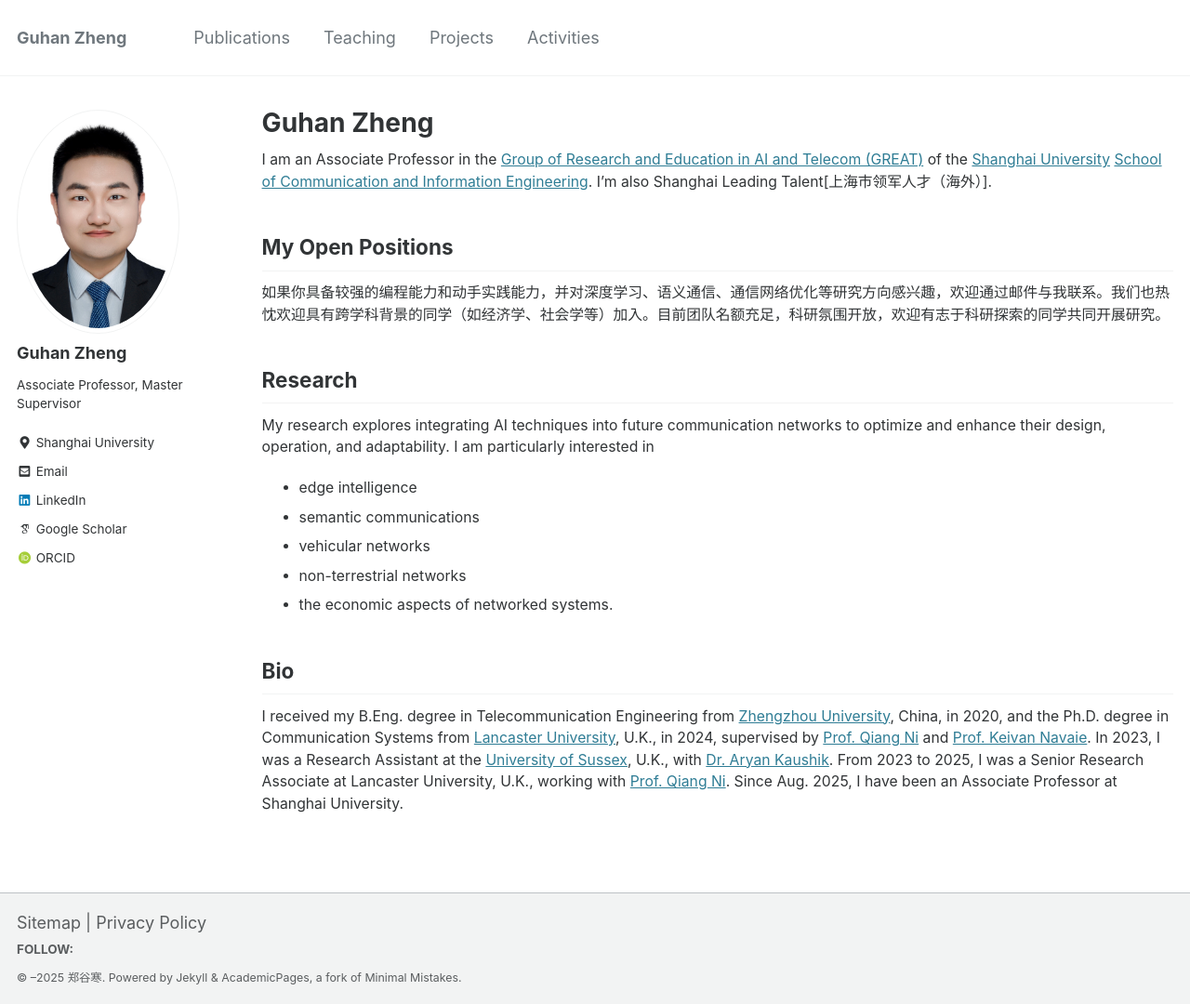
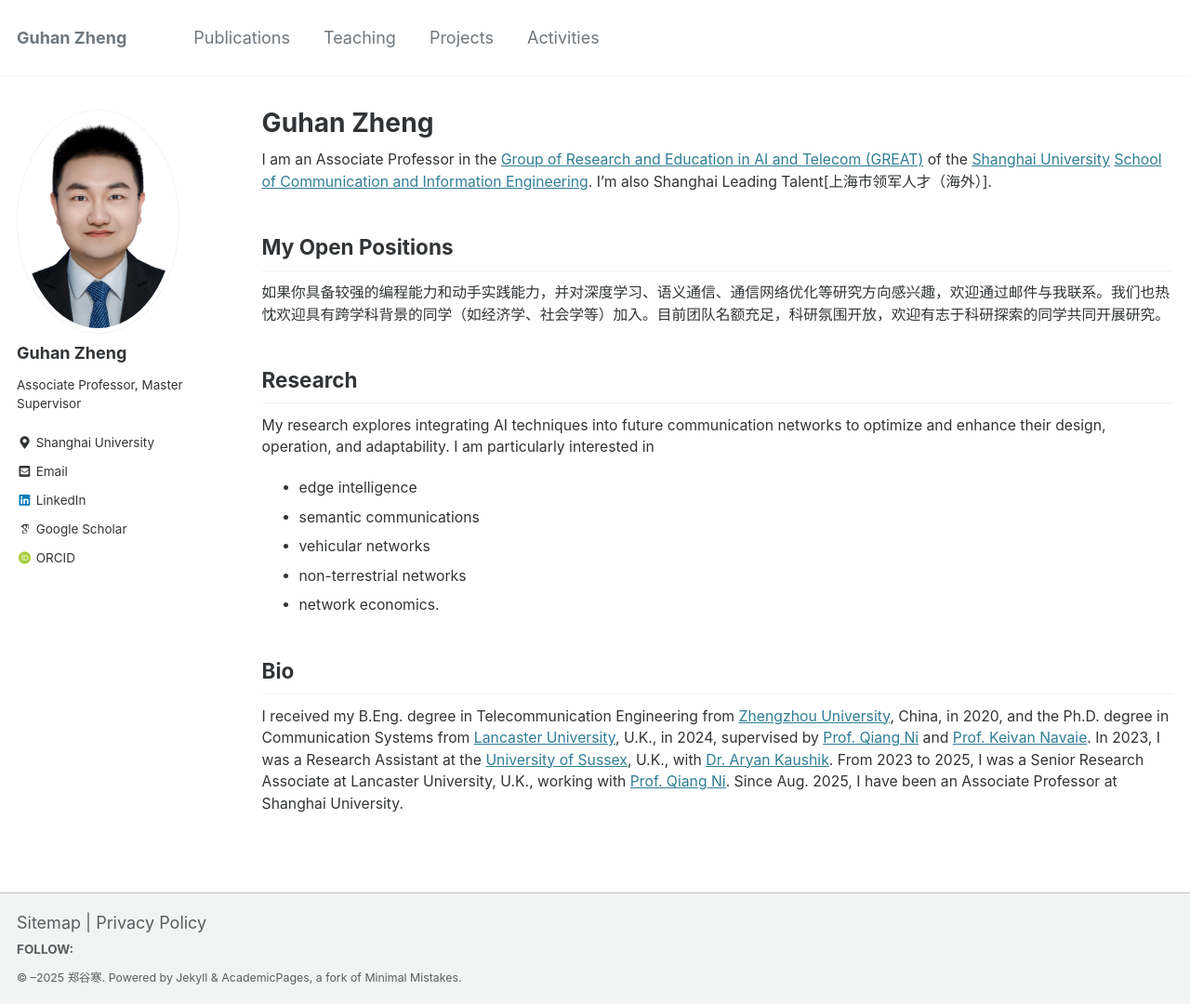
Before and after one commit to Guhan328/Guhan328.github.io, a Jekyll site: the page built from _pages/about.md, in a window 1280 px wide and 1080 px high. Shown: the whole window at 93% size. Built offline with Jekyll 4.4.1, drawn with Linux system fonts in a browser that asks for light colours.

Commit message:
Update about.md

```diff
--- a/_pages/about.md
+++ b/_pages/about.md
@@ -22,7 +22,7 @@ My research explores integrating AI techniques into future communication network
 -  semantic communications
 -  vehicular networks
 -  non-terrestrial networks
--  the economic aspects of networked systems.
+-  network economics.
 
 ## Bio
 
```
